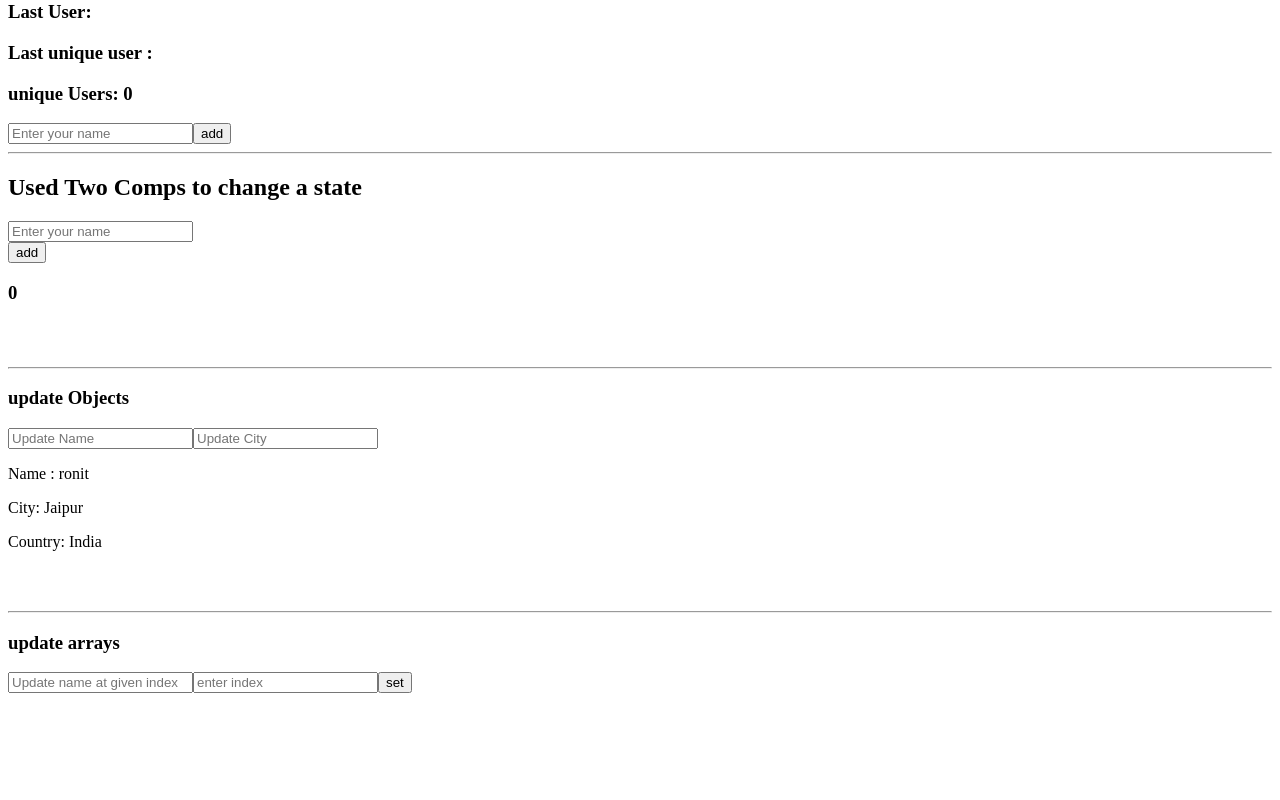
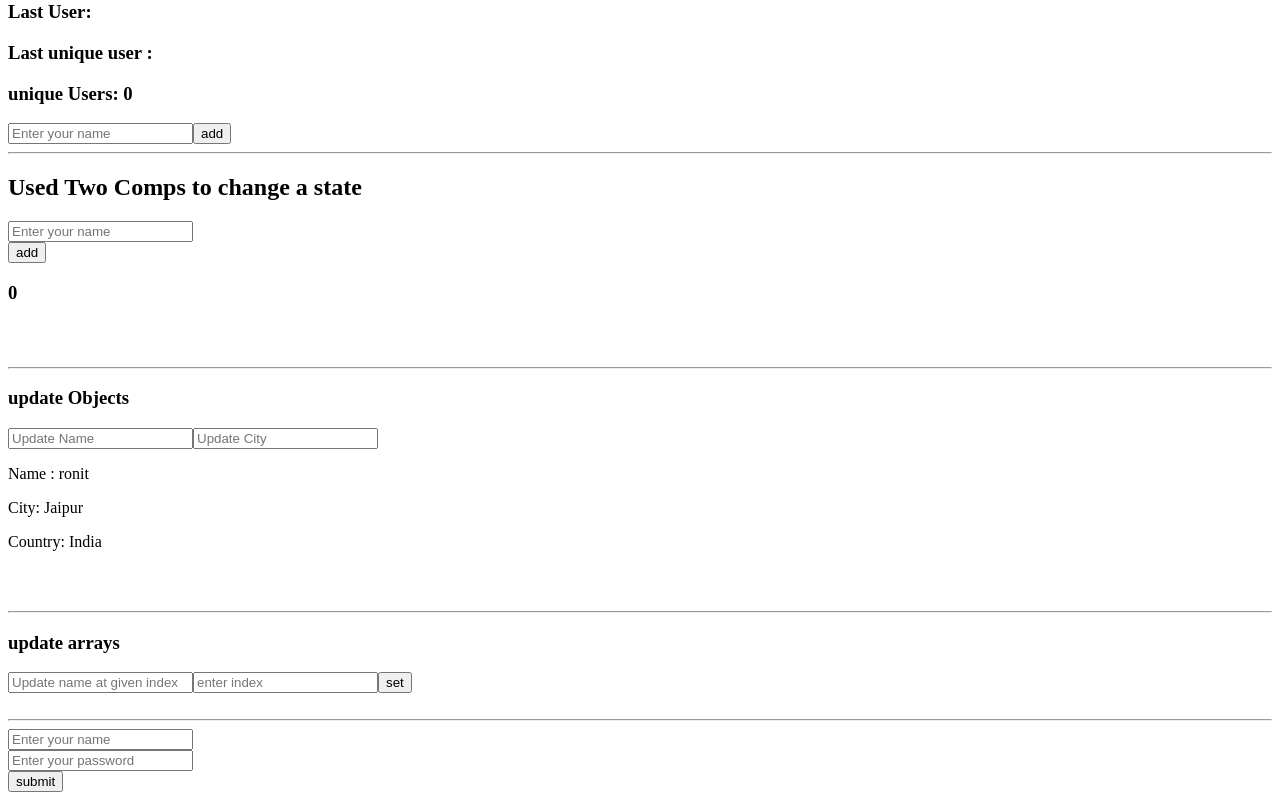
Before and after one commit to kaihatsuRONIT/reactRevision, a React (Vite) app in the folder react-blog-app/: page / in a window 1280 px wide. Shown: the part 2776-3576 px from the top of the page. Before the commit the page ends 3477 px from the top, so only its background shows below. Built offline with nearby package versions, Linux system fonts and the light colour scheme.

Commit message:
added FormComponent

```diff
--- a/react-blog-app/src/App.jsx
+++ b/react-blog-app/src/App.jsx
@@ -12,6 +12,7 @@ import Counter from "./Counter";
 import DerivedState from "./DerivedState";
 import ComponentConnect from "./ComponentConnect";
 import UpdateObjs from "./UpdateObjs";
+import FormComponent from "./FormComponent";
 
 function App() {
   const [counter, setCounter] = useState(0);
@@ -124,6 +125,10 @@ function App() {
       <br />
       <hr />
       <UpdateObjs/>
+      <br />
+      <br />
+      <hr />
+      <FormComponent/>
     </>
   )
 }
```
